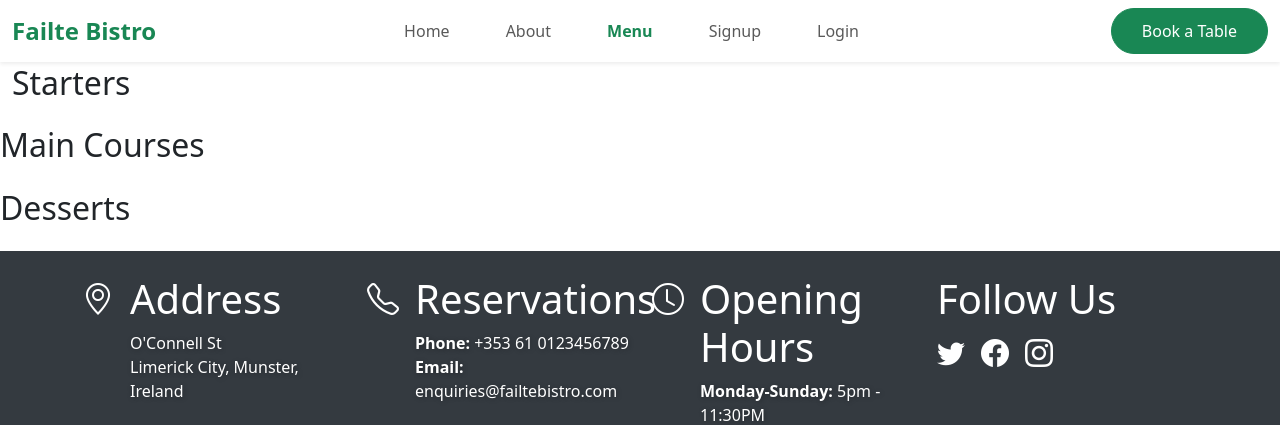
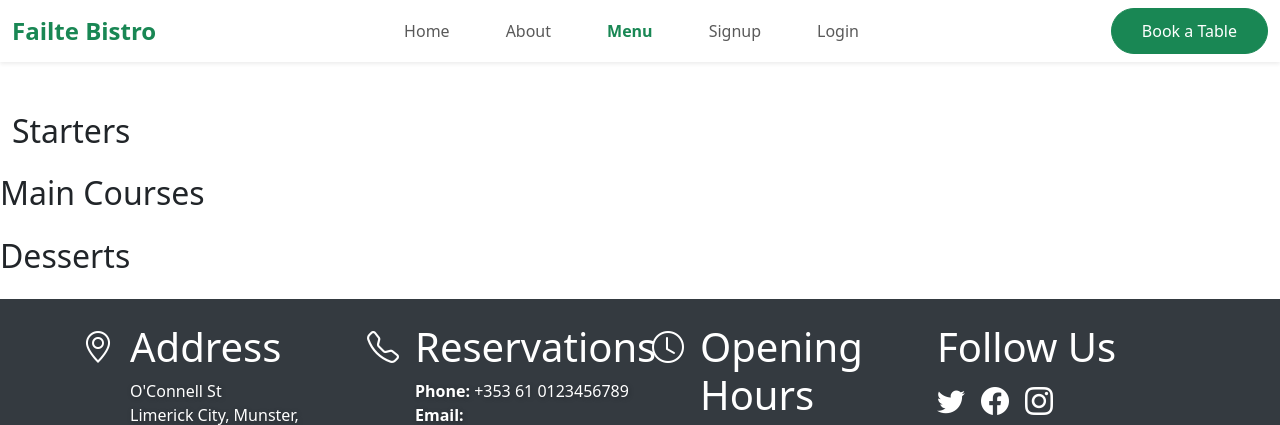
Before and after one commit to gbroder24/django-the-failte-bistro, a Django app: page /menu/ in a window 1280 px wide. Shown: the top 425 px of the page. Run offline with Django 4.2, Linux system fonts and the light colour scheme; data that the repository does not hold is empty; parts of the project's set-up code (start-up, migrations or seed data) failed here and were passed over.

Commit message:
Push headings down in menu and login templates

```diff
--- a/menu/templates/menu/menu_list.html
+++ b/menu/templates/menu/menu_list.html
@@ -4,7 +4,7 @@
 {% block content %}
 
 <!-- menu_list.html content starts here -->
-<div class="container-fluid">
+<div class="container-fluid  mt-4 pt-4 ">
     <!-- Starters Section -->
     <h2>Starters</h2>
     <div class="row">
--- a/templates/account/signup.html
+++ b/templates/account/signup.html
@@ -8,7 +8,7 @@
 
 <div class="container">
   <div class="row">
-    <div class="col-md-8 mt-3 offset-md-2">
+    <div class="col-md-8 mt-4 pt-4 offset-md-2">
       <h3 class="text-center">{% trans "Sign Up" %}</h3>
 
       <p class="text-center">{% blocktrans %}Welcome back to the Failte Bistro site. Do you already have an account?
```
